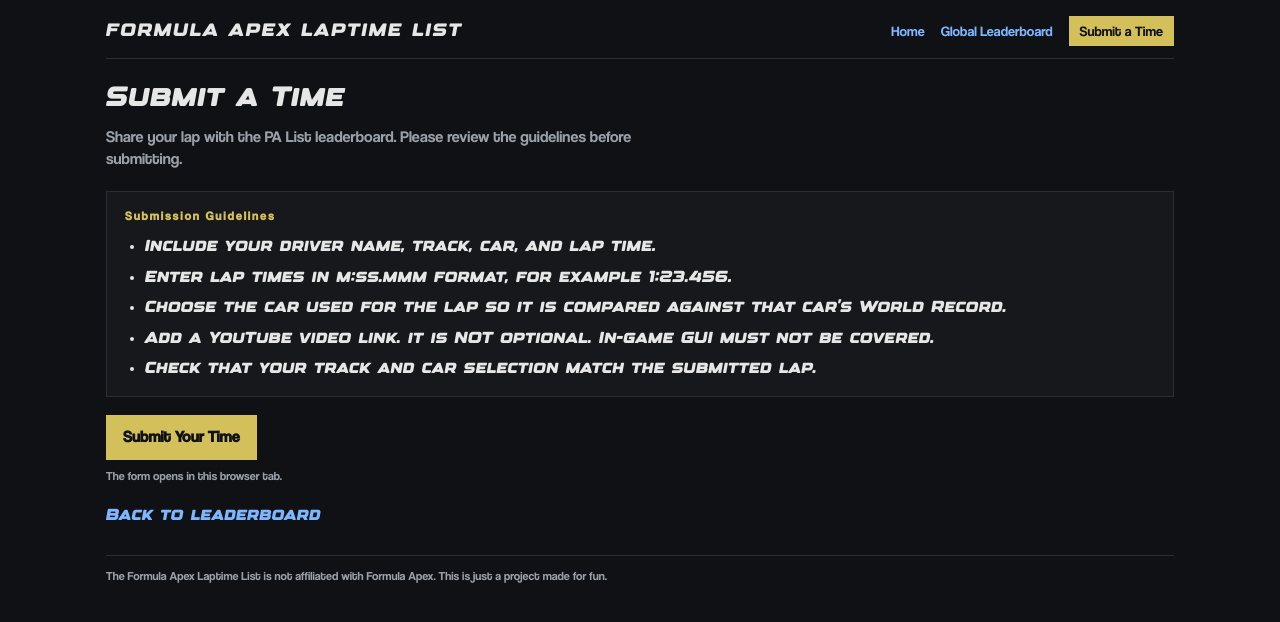
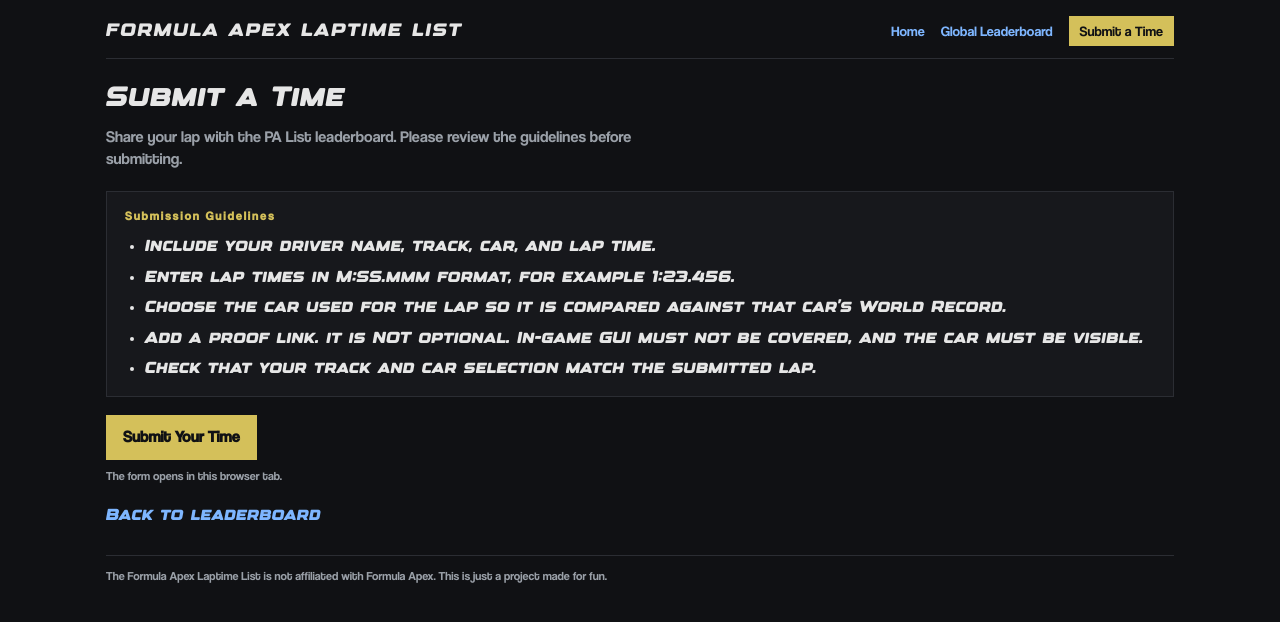
Before and after one commit to Lartum01/apexlist, a React (Vite) app: page /submit in a window 1280 px wide. Shown: the top 622 px of the page. Built offline with nearby package versions, Linux system fonts and the light colour scheme.

Commit message:
Revise Google Form URL and submission guidelines
Updated submission guidelines and proof link requirements.

```diff
--- a/src/data/submission.ts
+++ b/src/data/submission.ts
@@ -5,8 +5,8 @@
 // Edit these guidelines without changing the submission page layout.
 export const submissionGuidelines = [
   "Include your driver name, track, car, and lap time.",
-  "Enter lap times in m:ss.mmm format, for example 1:23.456.",
+  "Enter lap times in M:SS.mmm format, for example 1:23.456.",
   "Choose the car used for the lap so it is compared against that car's World Record.",
-  "Add a YouTube video link. it is NOT optional. In-game GUI must not be covered.",
+  "Add a proof link. it is NOT optional. In-game GUI must not be covered, and the car must be visible.",
   "Check that your track and car selection match the submitted lap.",
 ];
```
